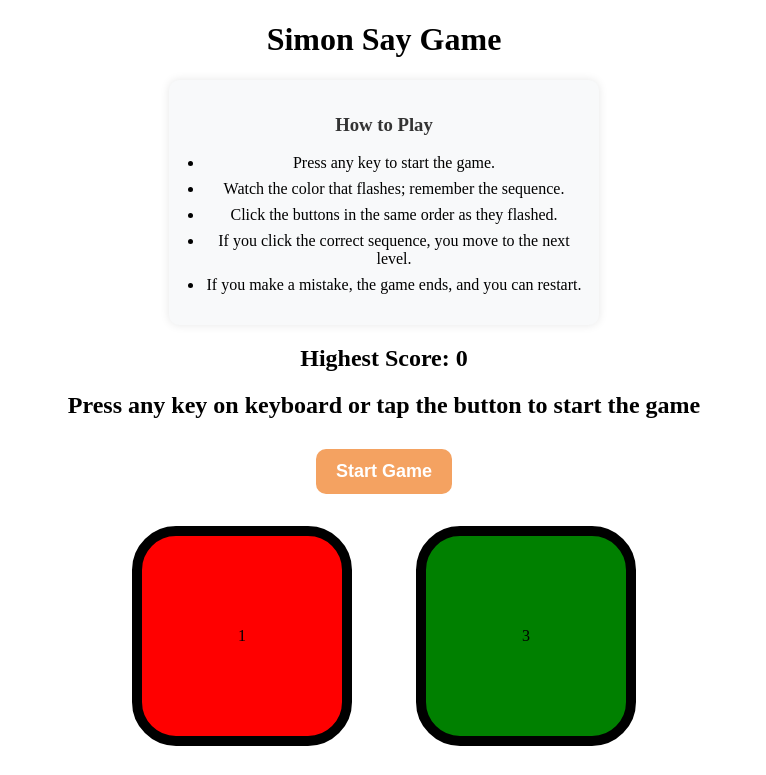
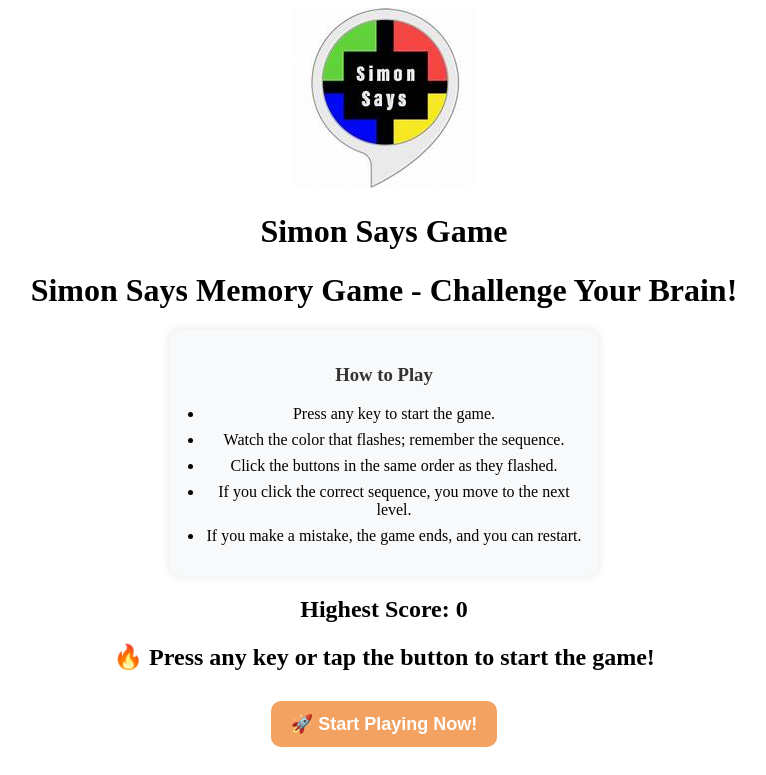
Before and after one commit to aman-6301/game, a plain HTML site: page index.html in a window 1280 px wide. Shown: the top 775 px of the page, without its empty margins (256-1022 px from the left). Drawn offline with Linux system fonts and the light colour scheme.

Commit message:
improved the code for search engine optimization

```diff
--- a/index.html
+++ b/index.html
@@ -3,12 +3,21 @@
 <head>
     <meta charset="UTF-8">
     <meta name="viewport" content="width=device-width, initial-scale=1.0">
-    <title>Simon Says Game</title>
+    <title>Simon Says Game - Fun Memory Challenge | Play Online</title>
     <link rel="stylesheet" href="style.css" />
+    <meta name="description" content="Play the classic Simon Says memory game! Test your brain, repeat sequences, and level up. Click to start playing now!">
+    <meta property="og:title" content="Simon Says Game - Test Your Memory!">
+<meta property="og:description" content="Play Simon Says online and challenge your memory skills. Click to start!">
+<meta property="og:image" content="https://yourwebsite.com/simon-says-preview.jpg">
+<meta property="og:url" content="https://yourwebsite.com/simon-says">
+<meta property="og:type" content="website">
 
 </head>
 <body>
-    <h1>Simon Say Game</h1>
+    <body>
+    <img src="preview-image.jpeg" alt="Simon Says Game Preview - Memory Challenge" loading="lazy">
+    <h1>Simon Says Game</h1>
+    <h1>Simon Says Memory Game - Challenge Your Brain!</h1>
 
     <div class="rules">
         <h3>How to Play</h3>
@@ -20,9 +29,9 @@
             <li>If you make a mistake, the game ends, and you can restart.</li>
         </ul>
     </div>
-        <h2 id="highest-score">Highest Score: 0</h2>
-    <h2 id="game-message">Press any key on keyboard or tap the button to start the game</h2>
-    <button id="start-btn">Start Game</button>
+      <h2 id="highest-score">🏆 Highest Score: 0</h2>
+<h2 id="game-message">🔥 Press any key or tap the button to start the game!</h2>
+   <button id="start-btn">🚀 Start Playing Now!</button>
 
 
     <div class="btn-container">
```
Also changed, not shown: preview-image.jpeg (added).
